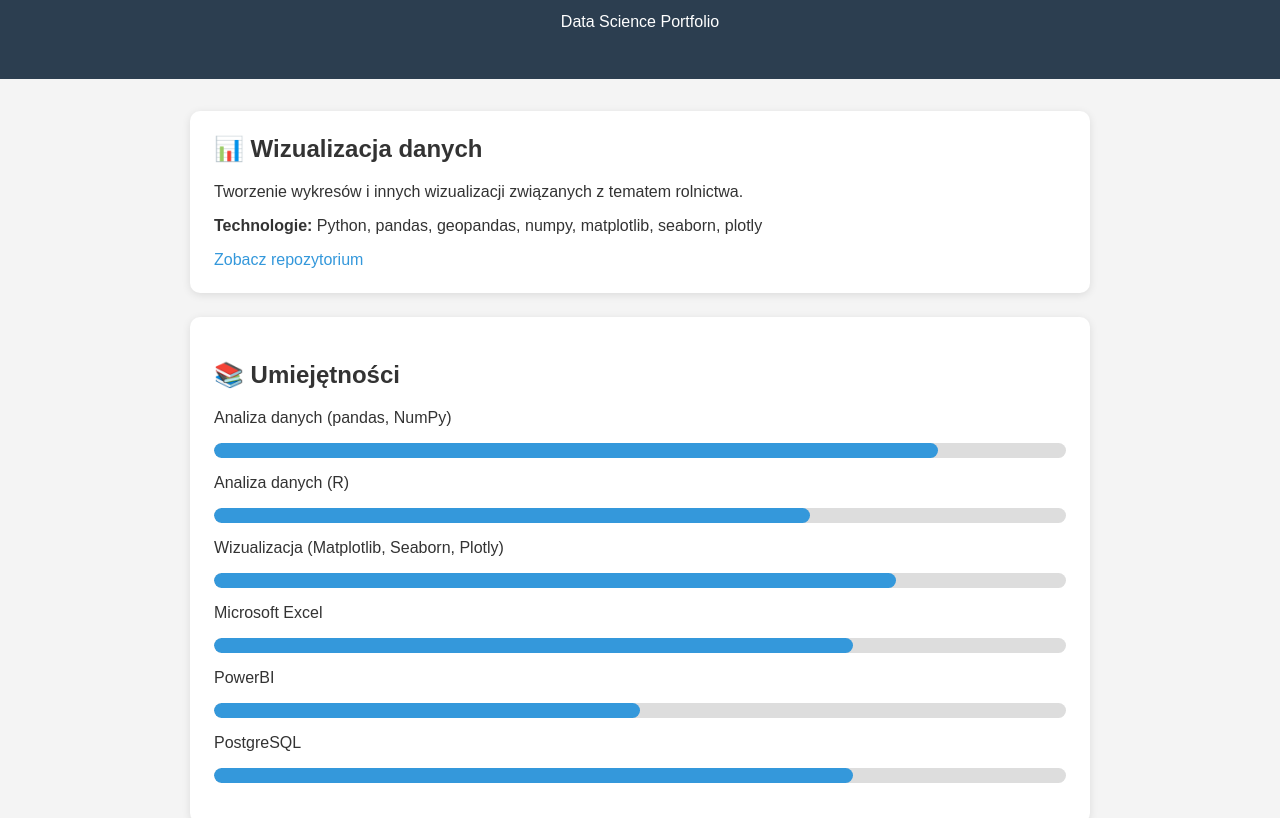
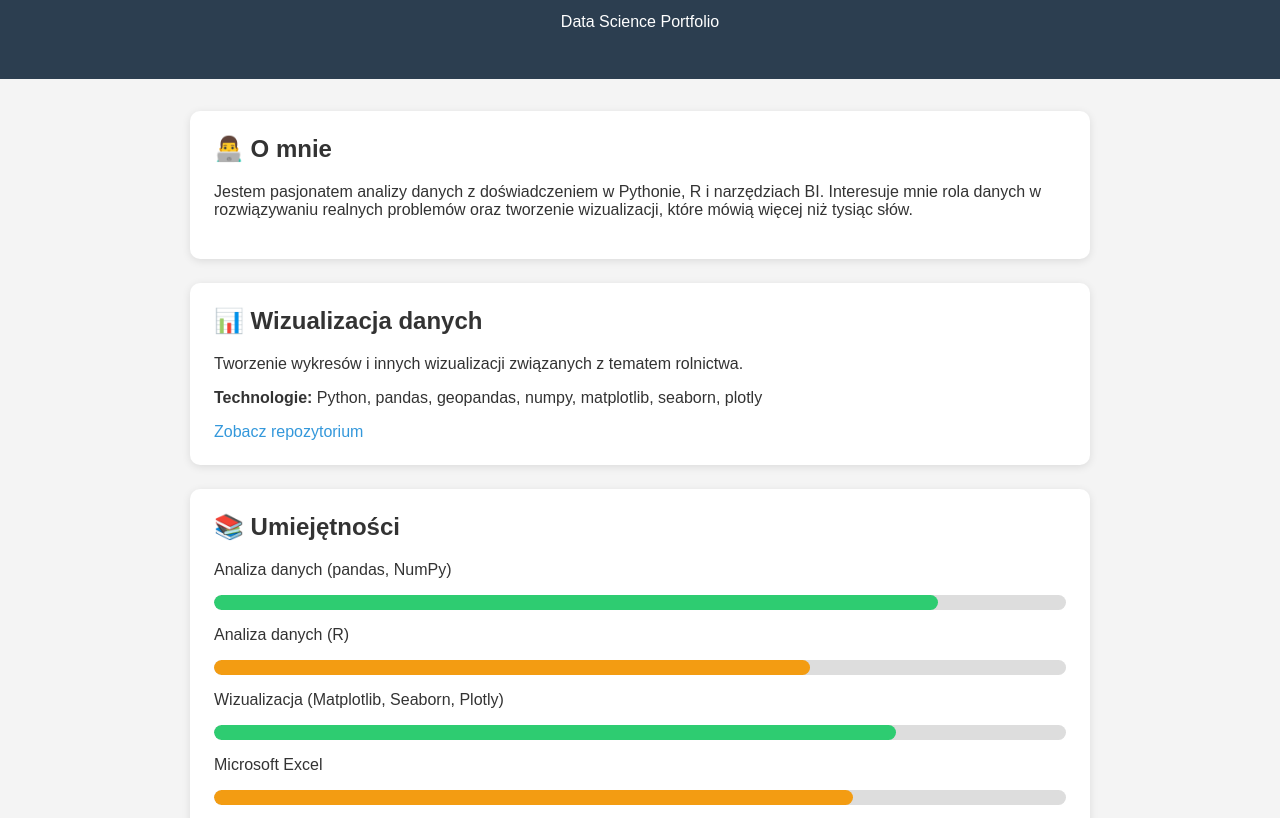
Before and after one commit to knrd23/portfolio_page, a plain HTML site: page index.html in a window 1280 px wide. Shown: the part 93-911 px from the top of the page. Drawn offline with Linux system fonts and the light colour scheme.

Commit message:
Update index.html

```diff
--- a/index.html
+++ b/index.html
@@ -5,24 +5,6 @@
   <meta name="viewport" content="width=device-width, initial-scale=1.0"/>
   <title>Portfolio Data Science - Konrad Serocki</title>
   <style>
-      .skill {
-  margin-bottom: 1rem;
-}
-
-.skill-bar {
-  background: #ddd;
-  border-radius: 20px;
-  overflow: hidden;
-  height: 15px;
-}
-
-.skill-level {
-  height: 100%;
-  background: #3498db;
-  width: 0;
-  border-radius: 20px;
-  transition: width 1s ease-in-out;
-}
     body {
       font-family: Arial, sans-serif;
       margin: 0;
@@ -48,7 +30,7 @@
       padding: 0 1rem;
     }
 
-    .project {
+    .project, .skills, .contact, .about {
       background: white;
       border-radius: 10px;
       padding: 1.5rem;
@@ -56,7 +38,7 @@
       box-shadow: 0 2px 8px rgba(0,0,0,0.1);
     }
 
-    .project h2 {
+    .project h2, .skills h2, .contact h2, .about h2 {
       margin-top: 0;
     }
 
@@ -65,23 +47,48 @@
       text-decoration: none;
     }
 
-    .skills, .contact {
-      background: white;
-      padding: 1.5rem;
-      border-radius: 10px;
-      box-shadow: 0 2px 8px rgba(0,0,0,0.1);
-      margin-bottom: 1.5rem;
-    }
-
-    ul {
-      padding-left: 1.2rem;
-    }
-
     footer {
       text-align: center;
       padding: 1rem;
       font-size: 0.9rem;
       color: #777;
+    }
+
+    /* Pasek umiejętności */
+    .skill {
+      margin-bottom: 1rem;
+    }
+
+    .skill-bar {
+      background: #ddd;
+      border-radius: 20px;
+      overflow: hidden;
+      height: 15px;
+    }
+
+    .skill-level {
+      height: 100%;
+      border-radius: 20px;
+      transition: width 1s ease-in-out;
+    }
+
+    .high { background: #2ecc71; }
+    .medium { background: #f39c12; }
+    .low { background: #e74c3c; }
+
+    /* Responsywność */
+    @media (max-width: 600px) {
+      header h1 {
+        font-size: 1.5rem;
+      }
+
+      .container {
+        padding: 0 0.5rem;
+      }
+
+      .project, .skills, .contact, .about {
+        padding: 1rem;
+      }
     }
   </style>
 </head>
@@ -94,68 +101,56 @@
 
   <div class="container">
 
+    <div class="about">
+      <h2>👨‍💻 O mnie</h2>
+      <p>Jestem pasjonatem analizy danych z doświadczeniem w Pythonie, R i narzędziach BI. Interesuje mnie rola danych w rozwiązywaniu realnych problemów oraz tworzenie wizualizacji, które mówią więcej niż tysiąc słów.</p>
+    </div>
+
     <div class="project">
-      <h2>📊 Wizualizacja danych </h2>
-      <p>Tworzenie wykresów i innych wizualizacji związanych z tematem rolnictwa. </p>
+      <h2>📊 Wizualizacja danych</h2>
+      <p>Tworzenie wykresów i innych wizualizacji związanych z tematem rolnictwa.</p>
       <p><strong>Technologie:</strong> Python, pandas, geopandas, numpy, matplotlib, seaborn, plotly</p>
       <a href="https://github.com/knrd23/portfolio/tree/data-visualization" target="_blank">Zobacz repozytorium</a>
     </div>
-<!--
-    <div class="project">
-      <h2>📈 Analiza danych z COVID-19</h2>
-      <p>Eksploracyjna analiza danych o zachorowaniach i zgonach na COVID-19 w Europie.</p>
-      <p><strong>Technologie:</strong> Python, pandas, seaborn, plotly</p>
-      <a href="https://github.com/twoj-login/analiza-covid" target="_blank">Zobacz repozytorium</a>
-    </div>
 
-    <div class="project">
-      <h2>🎮 Klasyfikacja gatunków gier</h2>
-      <p>Model klasyfikujący gatunki gier na podstawie opisów z serwisu Steam.</p>
-      <p><strong>Technologie:</strong> NLP, sklearn, TF-IDF, Python</p>
-      <a href="https://github.com/twoj-login/klasyfikacja-gier" target="_blank">Zobacz repozytorium</a>
-    </div>
--->
     <div class="skills">
       <h2>📚 Umiejętności</h2>
 
       <div class="skill">
         <p>Analiza danych (pandas, NumPy)</p>
-    <div class="skill-bar"><div class="skill-level" style="width: 85%;"></div></div>
+        <div class="skill-bar"><div class="skill-level high" style="width: 85%;"></div></div>
       </div>
 
       <div class="skill">
         <p>Analiza danych (R)</p>
-    <div class="skill-bar"><div class="skill-level" style="width: 70%;"></div></div>
+        <div class="skill-bar"><div class="skill-level medium" style="width: 70%;"></div></div>
       </div>
 
       <div class="skill">
         <p>Wizualizacja (Matplotlib, Seaborn, Plotly)</p>
-    <div class="skill-bar"><div class="skill-level" style="width: 80%;"></div></div>
+        <div class="skill-bar"><div class="skill-level high" style="width: 80%;"></div></div>
       </div>
 
       <div class="skill">
         <p>Microsoft Excel</p>
-    <div class="skill-bar"><div class="skill-level" style="width: 75%;"></div></div>
+        <div class="skill-bar"><div class="skill-level medium" style="width: 75%;"></div></div>
       </div>
 
       <div class="skill">
         <p>PowerBI</p>
-    <div class="skill-bar"><div class="skill-level" style="width: 50%;"></div></div>
+        <div class="skill-bar"><div class="skill-level medium" style="width: 50%;"></div></div>
       </div>
-
 
       <div class="skill">
         <p>PostgreSQL</p>
-    <div class="skill-bar"><div class="skill-level" style="width: 75%;"></div></div>
+        <div class="skill-bar"><div class="skill-level medium" style="width: 75%;"></div></div>
       </div>
     </div>
-
 
     <div class="contact">
       <h2>📬 Kontakt</h2>
       <p>📧 Email: <a href="mailto:serockikonrad@gmail.com">serockikonrad@gmail.com</a></p>
       <p>💼 LinkedIn: <a href="https://www.linkedin.com/in/konrad-serocki-132b66321/" target="_blank">konradserocki</a></p>
-
     </div>
 
   </div>
@@ -164,6 +159,7 @@
     &copy; 2025 Konrad Serocki
   </footer>
 
+  <!-- Animacja pasków -->
   <script>
     window.addEventListener('load', () => {
       document.querySelectorAll('.skill-level').forEach(el => {
@@ -176,6 +172,5 @@
     });
   </script>
 
-
 </body>
 </html>
```
Lines whose indentation alone changed are shown as unchanged.
